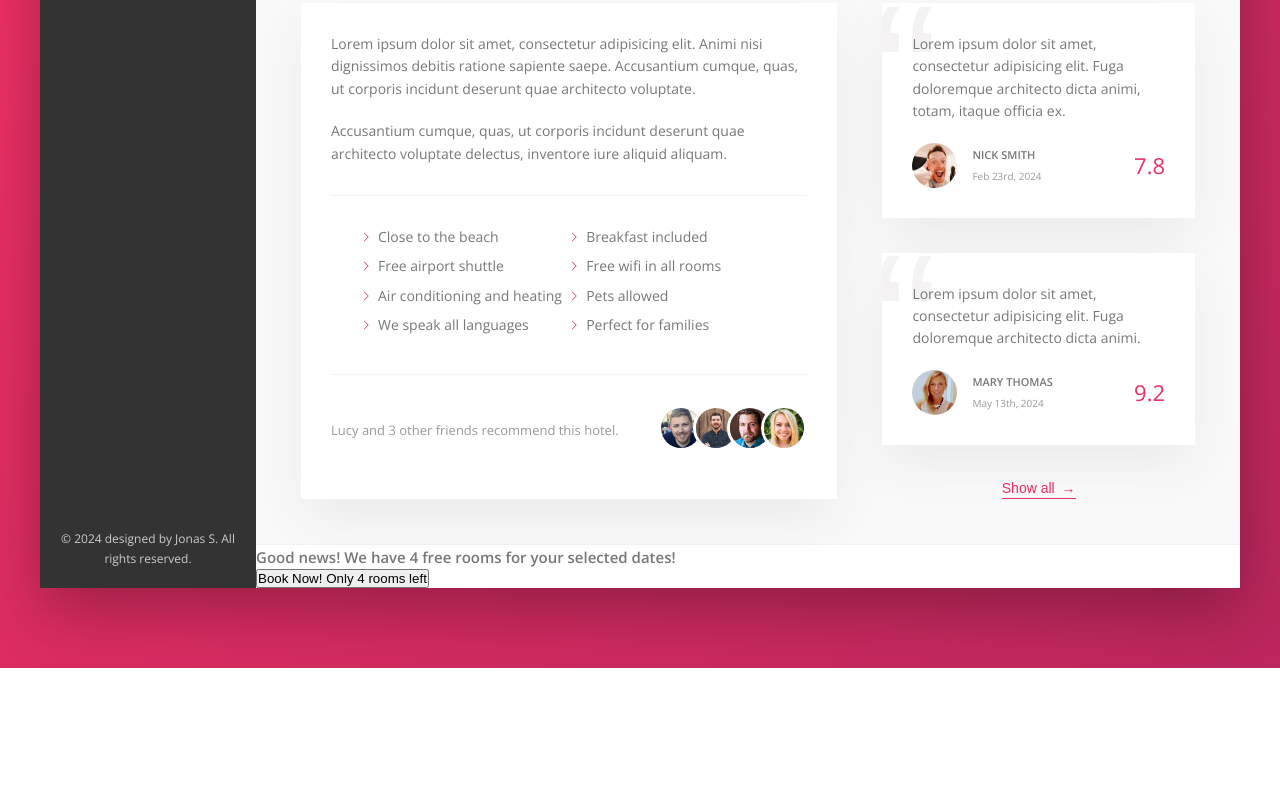
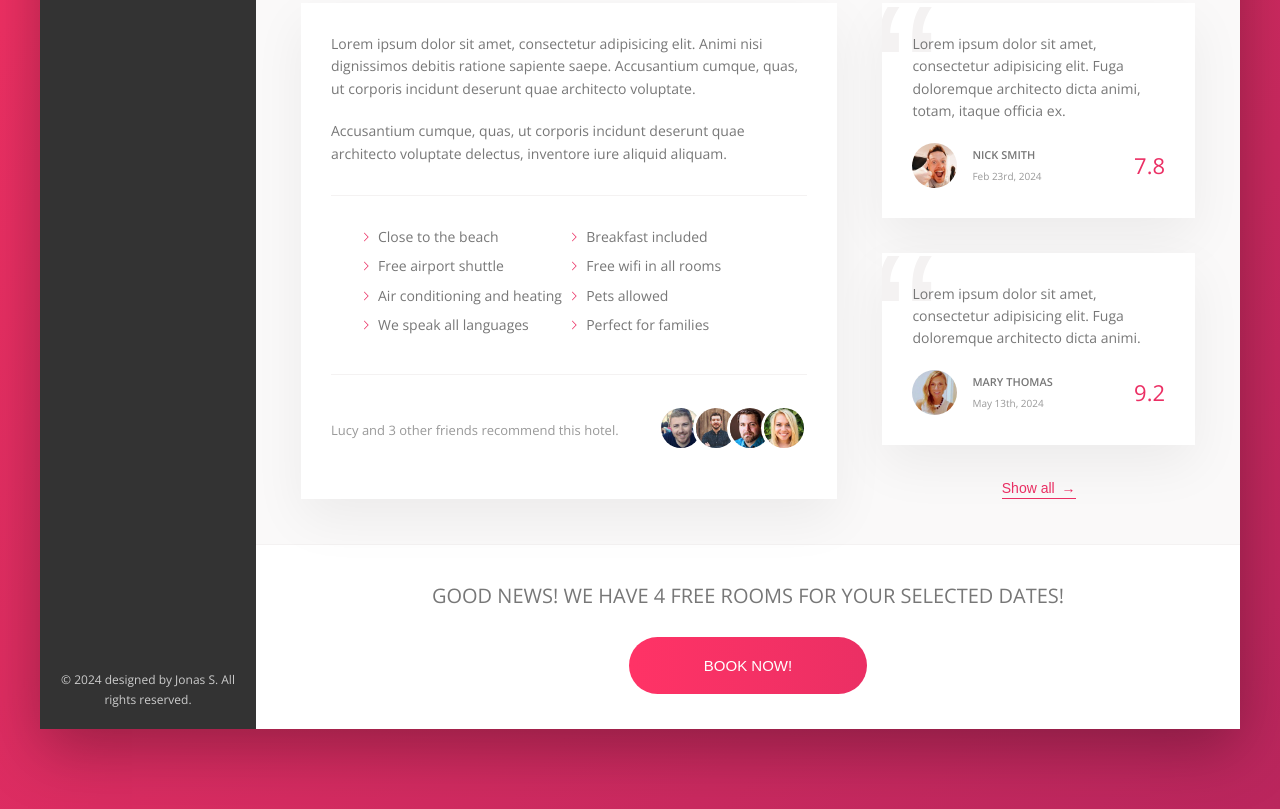
Before and after one commit to gab-holik/Trillo, a website: page index.html in a window 1280 px wide. Shown: the part 644-1453 px from the top of the page. Before the commit the page ends 1312 px from the top, so only its background shows below. Drawn offline with nearby package versions, Linux system fonts and the light colour scheme; files that its build step writes are made by us from their sources.

Commit message:
Styled CTA section
Styled button & h2 element

```diff
--- a/sass/_components.scss
+++ b/sass/_components.scss
@@ -394,3 +394,67 @@
     z-index: 1;
   }
 }
+// CTA
+.cta {
+  padding: 3.5rem 0;
+  text-align: center;
+
+  &__book-now {
+    text-transform: uppercase;
+    font-size: 2rem;
+    font-weight: 300;
+    margin-bottom: 2.5rem;
+  }
+}
+
+.btn {
+  font-size: 1.5rem;
+  font-weight: 300;
+  text-transform: uppercase;
+  border: none;
+  border-radius: 100px;
+  background-image: linear-gradient(
+    to right,
+    var(--color-primary-light),
+    var(--color-primary)
+  );
+  color: #fff;
+  cursor: pointer;
+  position: relative;
+  overflow: hidden;
+
+  & > * {
+    display: inline-block;
+    height: 100%;
+    transition: all 0.2s;
+  }
+
+  &__visible {
+    padding: 2rem 7.5rem;
+  }
+
+  &__hidden {
+    position: absolute;
+    padding: 2rem 0;
+    width: 100%;
+    top: -100%;
+    left: 0;
+  }
+  &:hover {
+    background-image: linear-gradient(
+      to left,
+      var(--color-primary-light),
+      var(--color-primary)
+    );
+    outline: none;
+    animation: pulsate 1s infinite;
+  }
+
+  &:hover &__visible {
+    transform: translateY(100%);
+  }
+
+  &:hover &__hidden {
+    top: 0;
+  }
+}
```
